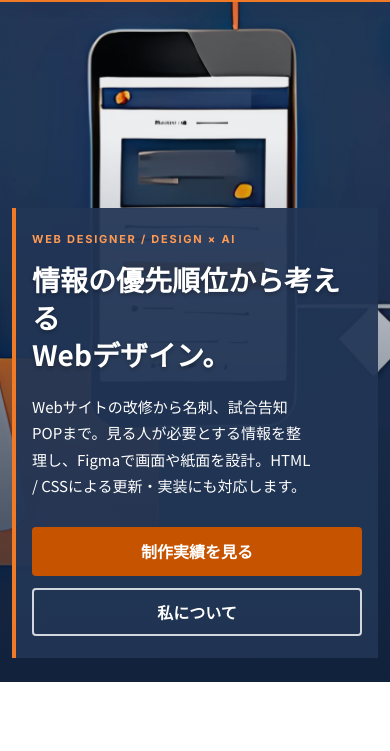
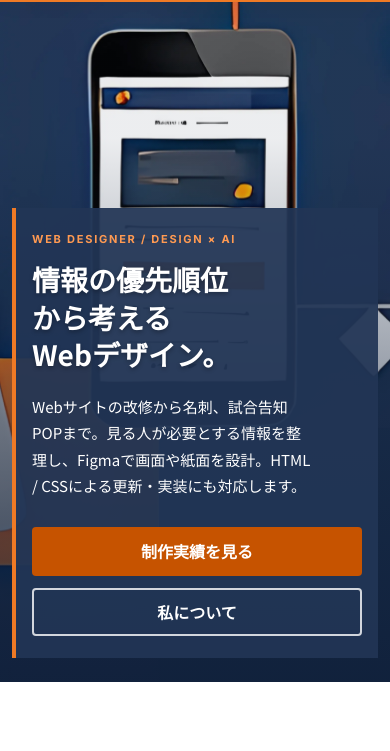
Before and after one commit to aoi-ymgc/portfolio, a plain HTML site: page index.html in a window 390 px wide. Shown: the part 62-813 px from the top of the page. Drawn offline with Linux system fonts and the light colour scheme.

Commit message:
Keep homepage headline phrases together on mobile

```diff
--- a/assets/css/portfolio-polish.css
+++ b/assets/css/portfolio-polish.css
@@ -999,6 +999,8 @@ section#works {
 }
 
 @media (max-width: 480px) {
+  .hero-title-phrase { white-space: nowrap; }
+
   .hero-actions {
     grid-template-columns: 1fr;
   }
--- a/index.html
+++ b/index.html
@@ -58,7 +58,7 @@
           <div class="hero-copy">
             <p class="hero-eyebrow">WEB DESIGNER / DESIGN × AI</p>
             <h1 id="hero-title" class="hero-title">
-              情報の優先順位から考える<br />Webデザイン。
+              情報の優先順位<span class="hero-title-phrase">から考える</span><br />Webデザイン。
             </h1>
             <p class="hero-lead">
               Webサイトの改修から名刺、試合告知POPまで。見る人が必要とする情報を整理し、Figmaで画面や紙面を設計。HTML / CSSによる更新・実装にも対応します。
```
